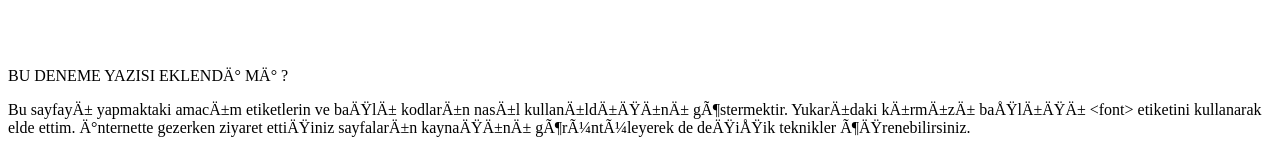
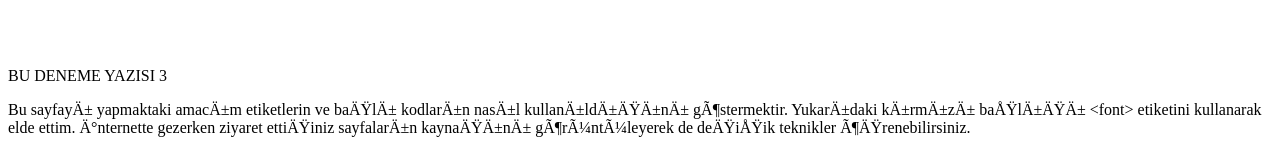
Before and after one commit to seziyen/rep-clone-test, a plain HTML site: page src/index.html in a window 1280 px wide. Shown: the part 231-382 px from the top of the page. Drawn offline with Linux system fonts and the light colour scheme.

Commit message:
Deneme 3

```diff
--- a/src/index.html
+++ b/src/index.html
@@ -27,7 +27,7 @@
     <br><br>
     <br><br>
 
-    <p> BU DENEME YAZISI EKLENDİ Mİ ? </p>
+    <p> BU DENEME YAZISI 3 </p>
 
     <!-- p etiketi kendiliğinden bir satır boşluk verdiği için satır atlamadım -->
     <p>
```
